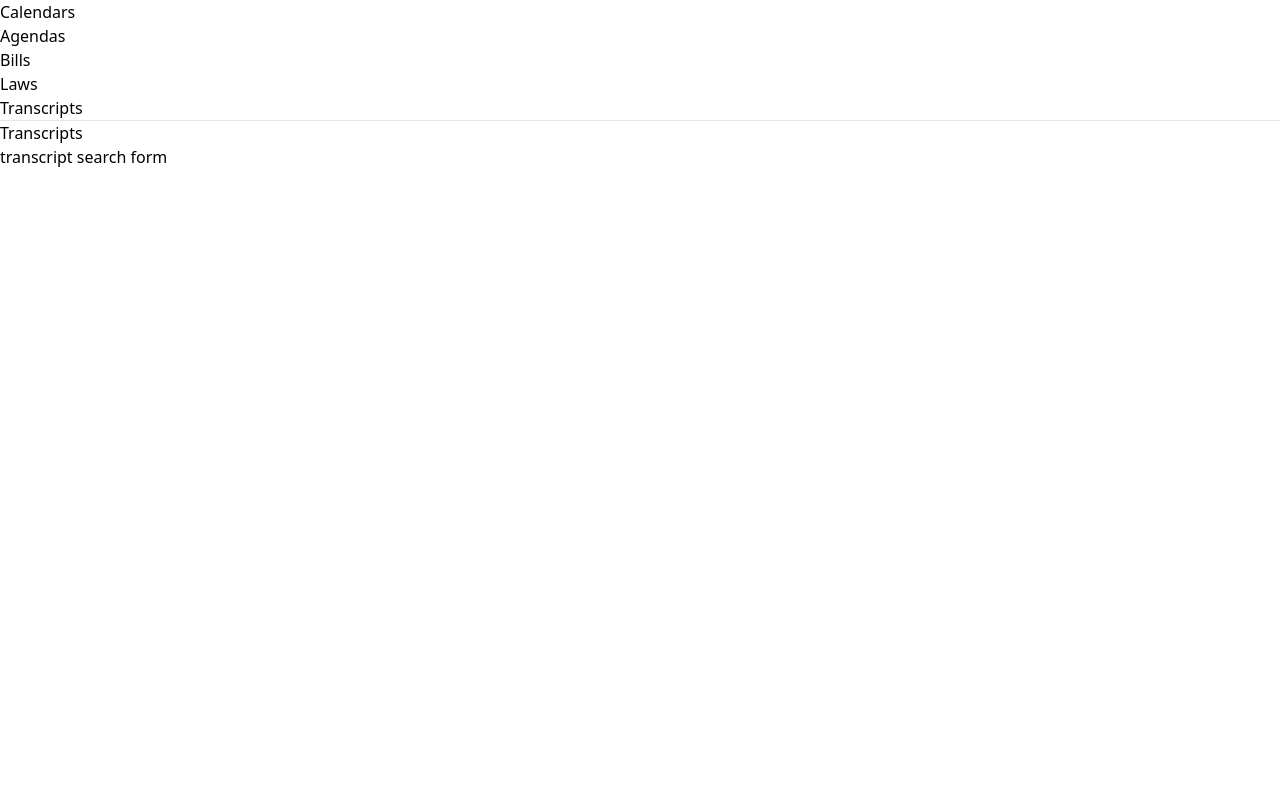
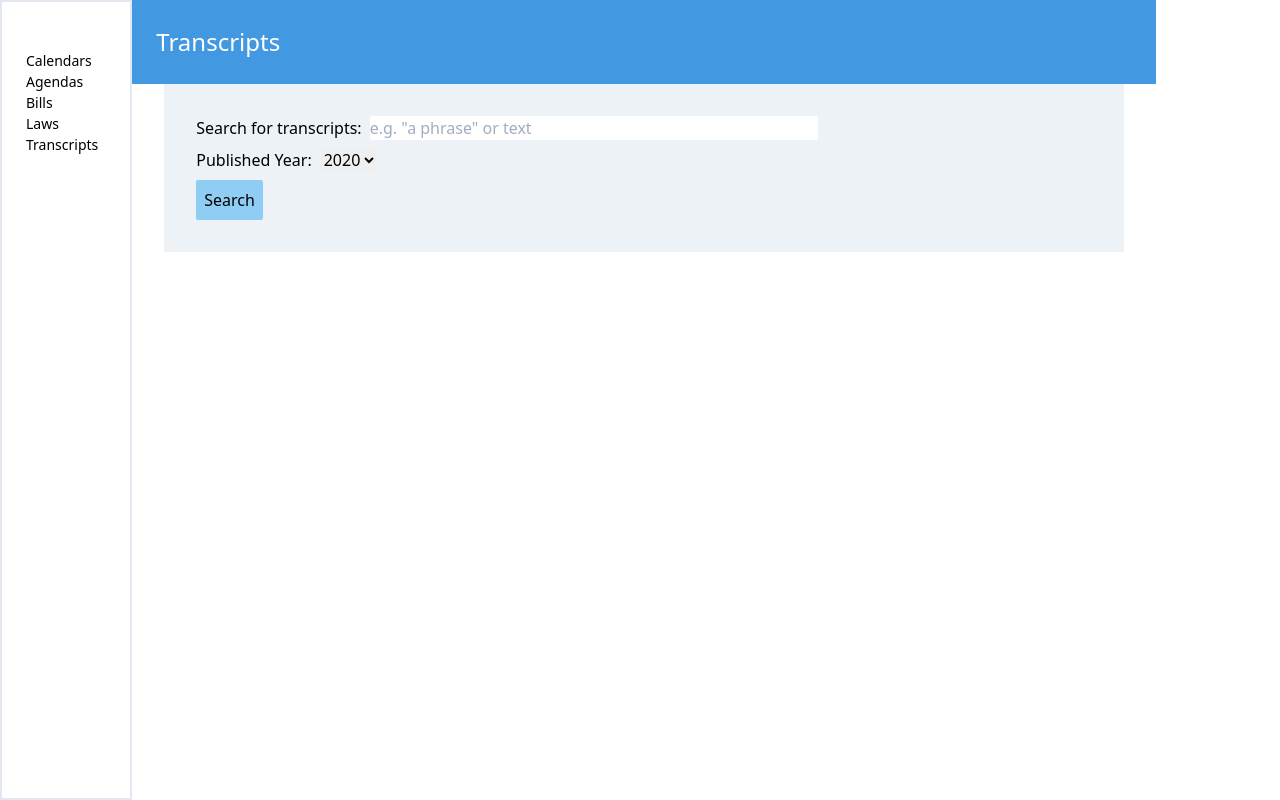
Before and after one commit to KevinCaseiras/ol-react, a React (Create React App) app: page /transcripts in a window 1280 px wide. Built offline with nearby package versions, Linux system fonts and the light colour scheme.

Commit message:
Basic transcript search layout

```diff
--- a/src/App.js
+++ b/src/App.js
@@ -10,8 +10,11 @@ import Transcripts from './transcripts/Transcripts'
 
 function App() {
   return (
-    <div>
+    <div className="w-full max-w-screen-xl mx-auto px-6">
       <Router>
+        <div className="lg:flex -mx-6">
+          <div
+            className="px-6 pt-6 overflow-y-auto text-base lg:text-sm lg:py-12 lg:pl-6 lg:pr-8 sticky?lg:h-(screen-16) border-solid border-2">
             <div>
               <nav>
                 <ul>
@@ -32,9 +35,11 @@ function App() {
                   </li>
                 </ul>
               </nav>
-
-          <hr/>
-
+            </div>
+          </div>
+          <div
+            className="min-h-screen w-full lg:static lg:max-h-full lg:overflow-visible lg:w-3/4 xl:w-4/5">
+            <div className="">
               <Switch>
                 <Route path="/calendars">
                   <Calendars/>
@@ -52,6 +57,8 @@ function App() {
                   <Transcripts/>
                 </Route>
               </Switch>
+            </div>
+          </div>
         </div>
       </Router>
     </div>
--- /dev/null
+++ b/src/common/Hero.js
@@ -0,0 +1,11 @@
+import React from "react";
+
+export default class Hero extends React.Component {
+  render() {
+    return (
+      <div className="p-6 bg-blue-500">
+        <h1 className="text-2xl text-white">{this.props.children}</h1>
+      </div>
+    );
+  }
+}
--- a/src/transcripts/TranscriptSearch.js
+++ b/src/transcripts/TranscriptSearch.js
@@ -3,7 +3,29 @@ import React from "react";
 export default class TranscriptSearch extends React.Component {
   render() {
     return (
-      <div>transcript search form</div>
+      <div>
+        <div className="bg-gray-200">
+          <div className="p-6">
+            <form>
+              <div className="m-2">
+                <label className="mr-2">Search for transcripts:</label>
+                <input type="text" name="term" placeholder="e.g. &quot;a phrase&quot; or text"
+                       className="rounded-sm w-1/2"/>
+              </div>
+              <div className="m-2">
+                <label className="mr-2">Published Year:</label>
+                <select name="year" className="rounded-sm">
+                  <option>2020</option>
+                  <option>2019</option>
+                </select>
+              </div>
+              <div className="m-2">
+                <input type="submit" value="Search" className="p-2 rounded-sm bg-blue-300"/>
+              </div>
+            </form>
+          </div>
+        </div>
+      </div>
     );
   }
 }
--- a/src/transcripts/Transcripts.js
+++ b/src/transcripts/Transcripts.js
@@ -1,11 +1,14 @@
 import React from "react";
 import TranscriptSearch from "./TranscriptSearch";
+import Hero from "../common/Hero";
 
 export default function Transcripts() {
   return (
     <div>
-      <h2>Transcripts</h2>
-      <TranscriptSearch></TranscriptSearch>
+      <Hero>Transcripts</Hero>
+      <div className="ml-8 mr-8 mb-8">
+        <TranscriptSearch></TranscriptSearch>
+      </div>
     </div>
   );
 }
```
Lines whose indentation alone changed are shown as unchanged.
